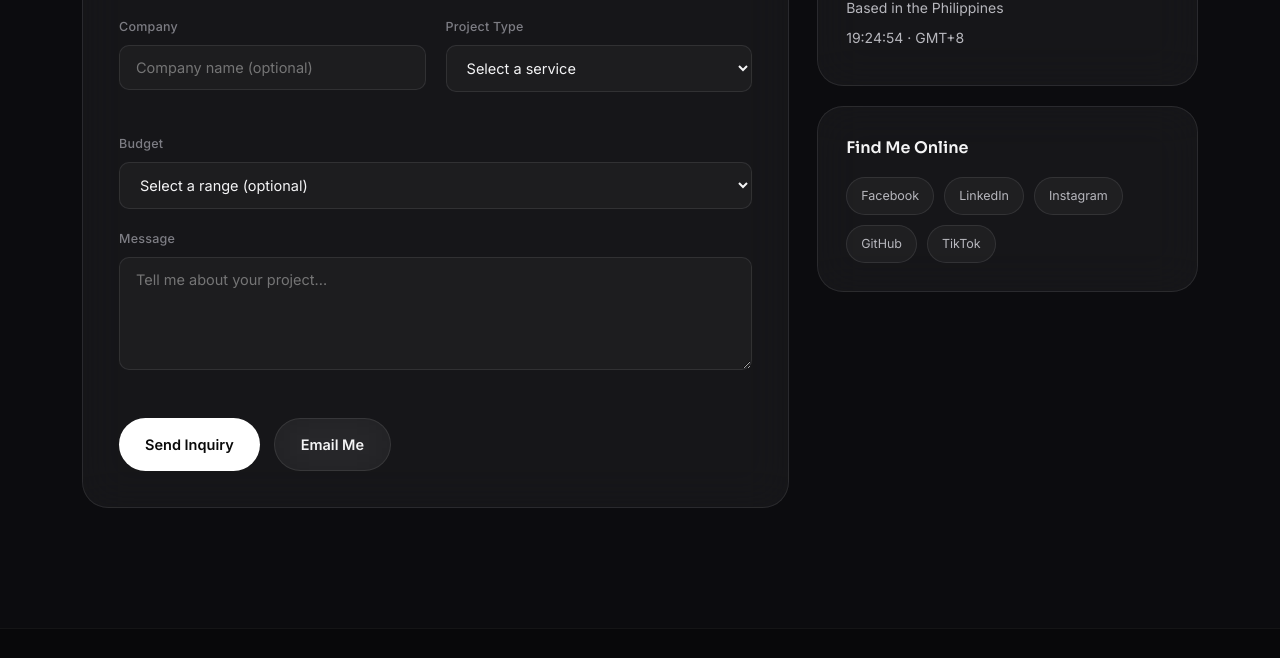
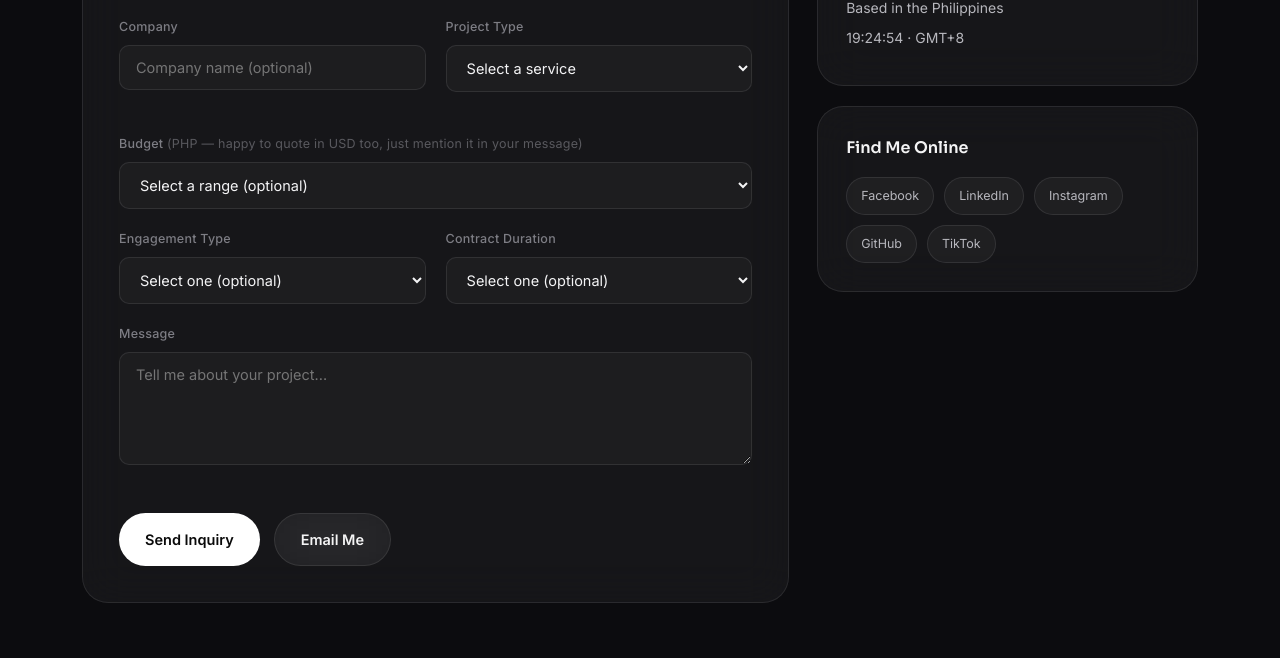
Before and after one commit to akariiJaee/jaemanalo.portfolio, a plain HTML site: page index.html in a window 1280 px wide. Shown: the part 9404-10062 px from the top of the page. Drawn offline with Linux system fonts and the light colour scheme.

Commit message:
update file

```diff
--- a/index.html
+++ b/index.html
@@ -620,14 +620,39 @@
         </div>
 
         <div class="form-group">
-          <label for="budget">Budget</label>
+          <label for="budget">Budget <span style="font-weight:400; opacity:.65;">(PHP — happy to quote in USD too, just mention it in your message)</span></label>
           <select id="budget" name="budget">
             <option value="" disabled selected>Select a range (optional)</option>
-            <option value="small">Under $500</option>
-            <option value="medium">$500 – $1,500</option>
-            <option value="large">$1,500 – $5,000</option>
-            <option value="enterprise">$5,000+</option>
+            <option value="starter">₱1,500 – ₱3,000 — Quick edits / short-form (Reels, TikTok, Shorts)</option>
+            <option value="standard">₱3,000 – ₱8,000 — Standard project (YouTube video, promo, vlog)</option>
+            <option value="premium">₱8,000 – ₱15,000 — Larger / multi-video project</option>
+            <option value="advanced">₱15,000 – ₱20,000 — Premium / branded / narrative project</option>
+            <option value="retainer">₱20,000+ per month — Regular / retainer basis</option>
           </select>
+        </div>
+
+        <div class="form-row">
+          <div class="form-group">
+            <label for="engagementType">Engagement Type</label>
+            <select id="engagementType" name="engagementType">
+              <option value="" disabled selected>Select one (optional)</option>
+              <option value="project">Project-based (one-off)</option>
+              <option value="regular">Regular / ongoing hire</option>
+            </select>
+          </div>
+
+          <div class="form-group">
+            <label for="contractDuration">Contract Duration</label>
+            <select id="contractDuration" name="contractDuration">
+              <option value="" disabled selected>Select one (optional)</option>
+              <option value="one_time">One-time delivery</option>
+              <option value="1_4_weeks">1–4 weeks</option>
+              <option value="1_month">1 month retainer</option>
+              <option value="3_months">3 months retainer</option>
+              <option value="6_months">6 months retainer</option>
+              <option value="ongoing">Ongoing / full-time regular</option>
+            </select>
+          </div>
         </div>
 
         <div class="form-group">
```
